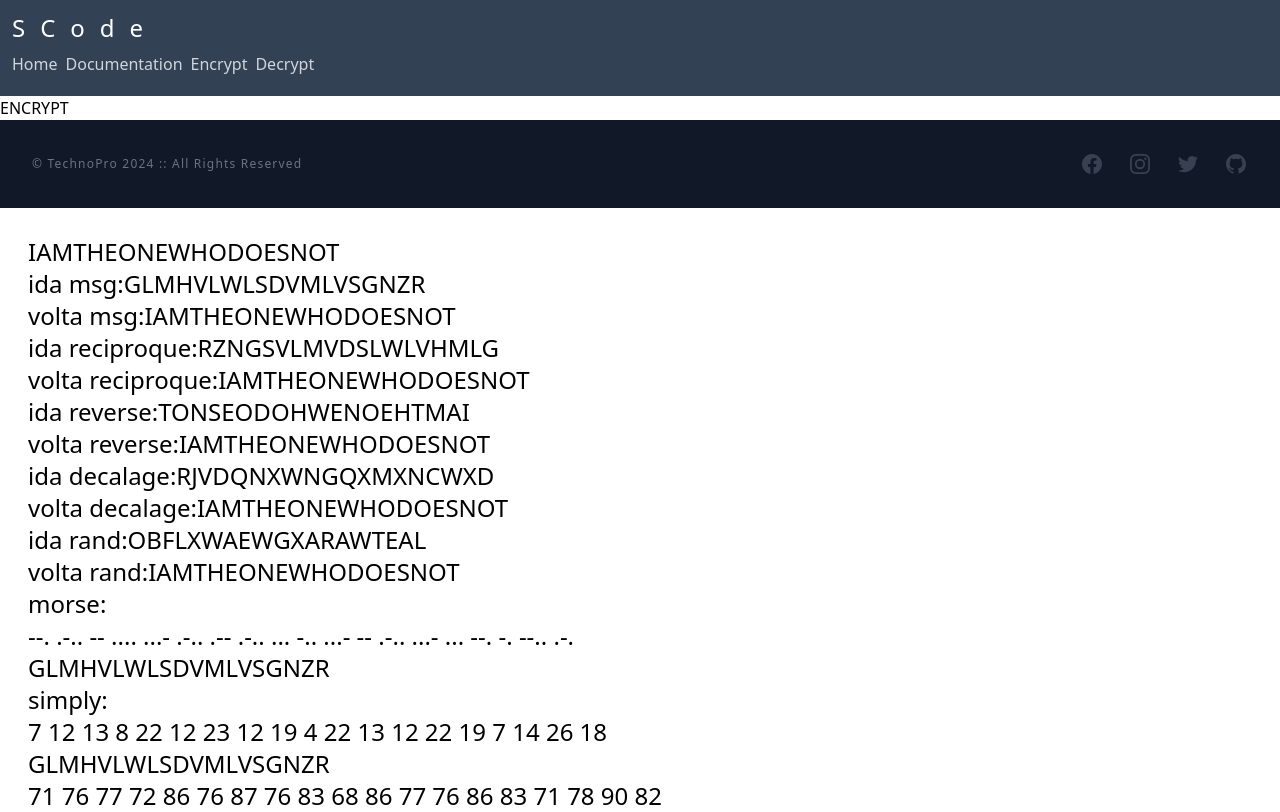
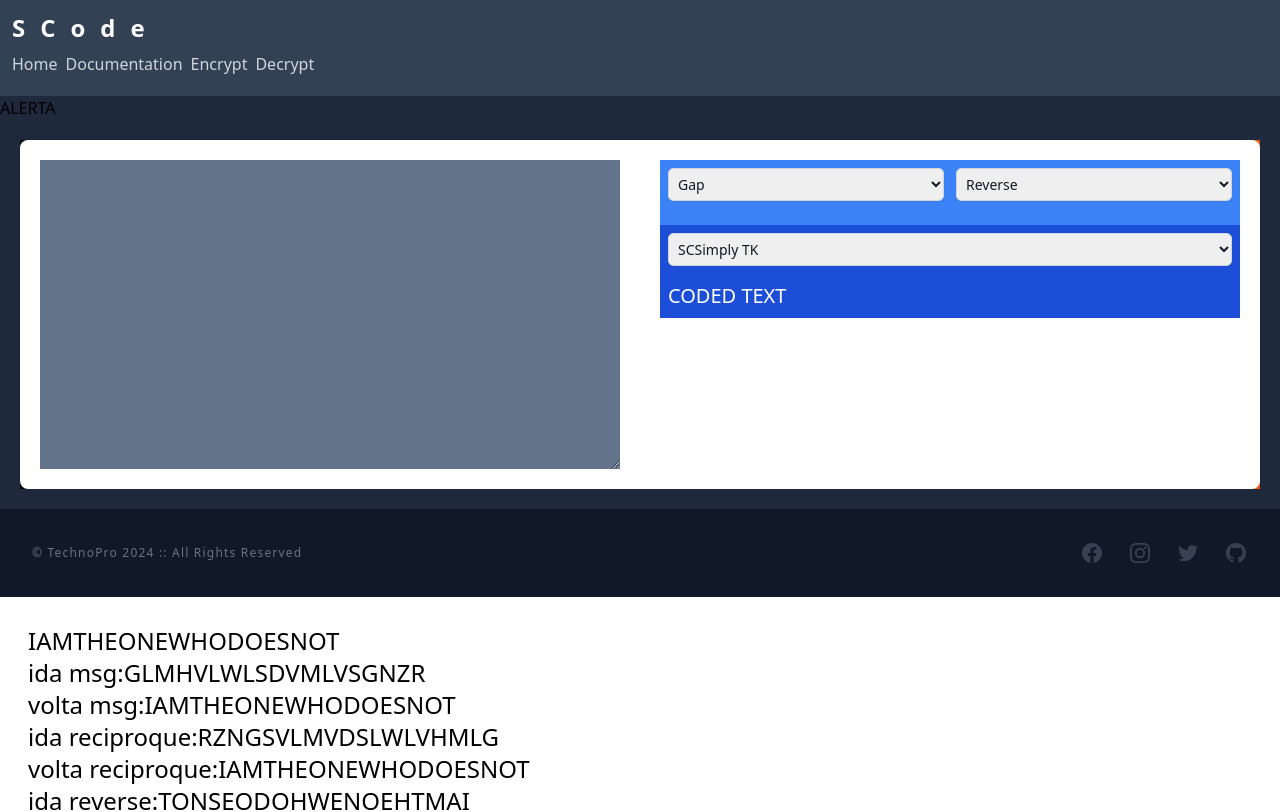
Before and after one commit to Mikeprogrammer973/scode, a React (Create React App) app in the folder scode/: page /encrypt in a window 1280 px wide. Shown: the top 812 px of the page. Built offline with nearby package versions, Linux system fonts and the light colour scheme.

Commit message:
Encrypt interface init...

```diff
--- a/scode/package.json
+++ b/scode/package.json
@@ -42,8 +42,6 @@
     ]
   },
   "devDependencies": {
-    "autoprefixer": "^10.4.19",
-    "postcss": "^8.4.39",
     "tailwindcss": "^3.4.4"
   }
 }
--- a/scode/src/App.tsx
+++ b/scode/src/App.tsx
@@ -34,7 +34,7 @@ function App() {
       <header className="p-3 bg-slate-700 text-white sticky top-0">
         <div>
           <img className='w-12 block sm:hidden' src={logo} alt="scode-logo" />
-          <h1 className='text-2xl font-light tracking-[15px] hidden sm:block'>SCode</h1>
+          <h1 className='text-2xl font-semibold tracking-[15px] hidden sm:block'>SCode</h1>
         </div>
         <nav className='flex gap-2 py-2 text-gray-300'>
           <Link className='hover:text-gray-100' to={'/'}>Home</Link>
--- a/scode/src/code/Code.tsx
+++ b/scode/src/code/Code.tsx
@@ -1,5 +1,4 @@
 import Alphabet from "../util/alphabet_reference";
-import { ponctuations } from "../util/ponctuation_ref";
 import ICode from "./ICode";
 
 export default abstract class Code implements ICode
@@ -16,7 +15,7 @@ export default abstract class Code implements ICode
         for(let i = 0; i < msg.length; i++)
         {
             if(i > 0) coded_msg += " "
-            coded_msg += ( ponctuations.indexOf(msg[i]) != -1 ? msg[i] : this.symbols[new Alphabet().normal().get().indexOf(msg[i])])
+            coded_msg +=  this.symbols[new Alphabet().normal().get().indexOf(msg[i])]
         }
 
         return coded_msg
--- a/scode/src/code/alpha_template/MutationTemplate.tsx
+++ b/scode/src/code/alpha_template/MutationTemplate.tsx
@@ -1,5 +1,4 @@
 import Alphabet from "../../util/alphabet_reference"
-import { ponctuations } from "../../util/ponctuation_ref"
 
 export default class MutationTemplate
 {
--- a/scode/src/interface/Encrypt.tsx
+++ b/scode/src/interface/Encrypt.tsx
@@ -1,7 +1,93 @@
+import { useState } from "react"
+import format_str from "../util/format_str"
+import MutationTemplate from "../code/alpha_template/MutationTemplate"
+import OrderTemplate from "../code/alpha_template/OrderTemplate"
 
 export default function Encrypt(): JSX.Element
 {
+
+    const [cypherType, setCypherType] = useState<number>(0)
+    const [txtMut, setTxtMut] = useState<number>(0)
+    const [txtOrder, setTxtOrder] = useState<number>(0)
+    const [key, setKey] = useState<string>("")
+    const [txt, setTxt] = useState<string>("")
+    const [fTxt, setFTxt] = useState<string>("")
+    const [[prmsD, setPrmsD], [prmsR, setPrmsR]] = [useState<{msg: string, decalage: number}>(), useState<{alpha_ref: string[], msg: string}>()]
+
+    /*if(txtMut == 0 && txtOrder == 0){
+        setPrmsD(MutationTemplate.decalage(OrderTemplate.reverse(txt)))
+        setFTxt(prmsD?.msg || "")
+    }
+    if(txtMut == 0 && txtOrder == 1){
+        setPrmsR(OrderTemplate.random(txt))
+        setPrmsD(MutationTemplate.decalage(prmsR?.msg || ""))
+        setFTxt(prmsD?.msg || "")
+    }
+    if(txtMut == 1 && txtOrder == 0) setFTxt(MutationTemplate.reciproque(OrderTemplate.reverse(txt)))
+    if(txtMut == 1 && txtOrder == 1){
+        setPrmsR(OrderTemplate.random(txt))
+        setFTxt(MutationTemplate.reciproque(prmsR?.msg || ""))
+    }*/
+
+
     return(
-        <div>ENCRYPT</div>
+        <section className="bg-slate-800">
+            <div>ALERTA</div>
+            <div className="grid grid-cols-1 lg:grid-cols-2 p-5">
+                <div className="aspect-[16/9] h-full bg-black">
+                    <div  className="bg-white rounded-tl-lg rounded-tr-lg lg:rounded-tr-none lg:rounded-bl-lg h-full w-full p-5">
+                        <textarea onChange={e => setTxt(e.target.value)} value={format_str(txt)} className="bg-slate-500 text-gray-300 text-xl w-full h-full p-5 outline-none"></textarea>
+                    </div>
+                </div>
+                <div className="aspect-[16/9] h-full bg-orange-600">
+                    <div className="bg-white rounded-bl-lg rounded-br-lg lg:rounded-bl-none lg:rounded-tr-lg h-full w-full p-5">
+                        <div className="bg-blue-500">
+                            <p className="p-2 flex gap-3 align-middle">
+                                <abbr className="w-[50%]" title="Mutation">
+                                    <select onChange={e => setTxtMut(e.target.selectedIndex)} className="w-full rounded-md border-0 p-1.5 text-gray-900 shadow-sm outline-gray-500 ring-1 ring-inset ring-gray-300 placeholder:text-gray-400 sm:text-sm sm:leading-6">
+                                        <option value="gap">Gap</option>
+                                        <option value="reciprocal">Reciprocal</option>
+                                    </select>
+                                </abbr>
+                                <abbr className="w-[50%]" title="Order">
+                                    <select onChange={e => setTxtOrder(e.target.selectedIndex)}  className="w-full rounded-md border-0 p-1.5 text-gray-900 shadow-sm outline-gray-500 ring-1 ring-inset ring-gray-300 placeholder:text-gray-400 sm:text-sm sm:leading-6">
+                                        <option value="reverse">Reverse</option>
+                                        <option value="random">Random</option>
+                                    </select>
+                                </abbr>
+                            </p>
+                            <p className="p-2 text-xl text-white">
+                                {fTxt}
+                            </p>
+                        </div>
+                        <div className="bg-blue-700">
+                        <p className="p-2">
+                                <abbr title="Cypher type">
+                                    <select onChange={e => setCypherType(e.target.selectedIndex)}  className="w-full rounded-md border-0 p-1.5 text-gray-900 shadow-sm outline-gray-500 ring-1 ring-inset ring-gray-300 placeholder:text-gray-400 sm:text-sm sm:leading-6">
+                                        <option value="simply_t">SCSimply TK</option>
+                                        <option value="simply_tm">SCSimply TM</option>
+                                        <option value="simply_n">SCSimply Num</option>
+                                        <option value="morse">SCMorse</option>
+                                        <option value="binary">SCBinary</option>
+                                        <option value="navajo">SCNavajo</option>
+                                        <option value="enigma">SCEnigma</option>
+                                        <option value="vigenere">SCVigenere</option>
+                                        <option value="frama">SCFrama</option>
+                                        <option value="bacon">SCBacon</option>
+                                        <option value="polybe">SCPolybe</option>
+                                    </select>
+                                </abbr>
+                                {(cypherType == 7 || cypherType == 8) && <abbr title="Key">
+                                    <input type="text" onChange={e => setKey(e.target.value)} value={format_str(key)} placeholder="Key" className="w-full my-2 rounded-md border-0 p-1.5 text-gray-900 shadow-sm outline-gray-500 ring-1 ring-inset ring-gray-300 placeholder:text-gray-400 sm:text-sm sm:leading-6" />
+                                </abbr>}
+                            </p>
+                            <p className="p-2 text-xl text-white">
+                                CODED TEXT
+                            </p>
+                        </div>
+                    </div>
+                </div>
+            </div>
+        </section>
     )
 }
--- a/scode/src/style/App.css
+++ b/scode/src/style/App.css
@@ -19,9 +19,18 @@
   top: 0px;
 }
 
+.m-0 {
+  margin: 0px;
+}
+
 .mx-auto {
   margin-left: auto;
   margin-right: auto;
+}
+
+.my-2 {
+  margin-top: 0.5rem;
+  margin-bottom: 0.5rem;
 }
 
 .mt-0 {
@@ -30,6 +39,14 @@
 
 .mt-8 {
   margin-top: 2rem;
+}
+
+.mb-0 {
+  margin-bottom: 0px;
+}
+
+.mr-\[-12px\] {
+  margin-right: -12px;
 }
 
 .block {
@@ -48,64 +65,68 @@
   display: none;
 }
 
-.h-\[100\%\] {
-  height: 100%;
+.aspect-square {
+  aspect-ratio: 1 / 1;
+}
+
+.aspect-video {
+  aspect-ratio: 16 / 9;
+}
+
+.aspect-\[16\/9\] {
+  aspect-ratio: 16/9;
+}
+
+.aspect-\[1\/2\] {
+  aspect-ratio: 1/2;
+}
+
+.aspect-\[32\/9\] {
+  aspect-ratio: 32/9;
+}
+
+.aspect-\[36\/9\] {
+  aspect-ratio: 36/9;
+}
+
+.aspect-\[34\/9\] {
+  aspect-ratio: 34/9;
 }
 
 .h-6 {
   height: 1.5rem;
 }
 
-.w-60 {
-  width: 15rem;
+.h-full {
+  height: 100%;
 }
 
-.w-36 {
-  width: 9rem;
-}
-
-.w-20 {
-  width: 5rem;
-}
-
-.w-16 {
-  width: 4rem;
+.max-h-screen {
+  max-height: 100vh;
 }
 
 .w-12 {
   width: 3rem;
 }
 
-.w-\[100\%\] {
+.w-6 {
+  width: 1.5rem;
+}
+
+.w-full {
   width: 100%;
 }
 
-.w-6 {
-  width: 1.5rem;
+.w-\[50\%\] {
+  width: 50%;
 }
 
 .max-w-screen-xl {
   max-width: 1280px;
 }
 
-.max-w-\[100\%\] {
-  max-width: 100%;
-}
-
 .cursor-default {
   cursor: default;
-}
-
-.columns-2 {
-  columns: 2;
-}
-
-.break-before-all {
-  break-before: all;
-}
-
-.grid-cols-2 {
-  grid-template-columns: repeat(2, minmax(0, 1fr));
 }
 
 .grid-cols-1 {
@@ -120,8 +141,8 @@
   justify-content: center;
 }
 
-.justify-items-center {
-  justify-items: center;
+.gap-2 {
+  gap: 0.5rem;
 }
 
 .gap-4 {
@@ -136,49 +157,92 @@
   gap: 0.75rem;
 }
 
-.gap-1 {
-  gap: 0.25rem;
+.rounded-md {
+  border-radius: 0.375rem;
 }
 
-.gap-2 {
-  gap: 0.5rem;
+.rounded-s-lg {
+  border-start-start-radius: 0.5rem;
+  border-end-start-radius: 0.5rem;
 }
 
-.gap-y-1 {
-  row-gap: 0.25rem;
+.rounded-tl-lg {
+  border-top-left-radius: 0.5rem;
 }
 
-.justify-self-start {
-  justify-self: start;
+.rounded-tr-lg {
+  border-top-right-radius: 0.5rem;
 }
 
-.justify-self-center {
-  justify-self: center;
+.rounded-br-lg {
+  border-bottom-right-radius: 0.5rem;
 }
 
-.overflow-scroll {
-  overflow: scroll;
-}
-
-.overflow-x-scroll {
-  overflow-x: scroll;
-}
-
-.break-normal {
-  overflow-wrap: normal;
-  word-break: normal;
-}
-
-.break-words {
-  overflow-wrap: break-word;
-}
-
-.break-keep {
-  word-break: keep-all;
+.rounded-bl-lg {
+  border-bottom-left-radius: 0.5rem;
 }
 
 .border-2 {
   border-width: 2px;
+}
+
+.border-0 {
+  border-width: 0px;
+}
+
+.bg-black {
+  --tw-bg-opacity: 1;
+  background-color: rgb(0 0 0 / var(--tw-bg-opacity));
+}
+
+.bg-gray-900 {
+  --tw-bg-opacity: 1;
+  background-color: rgb(17 24 39 / var(--tw-bg-opacity));
+}
+
+.bg-slate-500 {
+  --tw-bg-opacity: 1;
+  background-color: rgb(100 116 139 / var(--tw-bg-opacity));
+}
+
+.bg-slate-700 {
+  --tw-bg-opacity: 1;
+  background-color: rgb(51 65 85 / var(--tw-bg-opacity));
+}
+
+.bg-slate-100 {
+  --tw-bg-opacity: 1;
+  background-color: rgb(241 245 249 / var(--tw-bg-opacity));
+}
+
+.bg-gray-800 {
+  --tw-bg-opacity: 1;
+  background-color: rgb(31 41 55 / var(--tw-bg-opacity));
+}
+
+.bg-gray-600 {
+  --tw-bg-opacity: 1;
+  background-color: rgb(75 85 99 / var(--tw-bg-opacity));
+}
+
+.bg-slate-800 {
+  --tw-bg-opacity: 1;
+  background-color: rgb(30 41 59 / var(--tw-bg-opacity));
+}
+
+.bg-white {
+  --tw-bg-opacity: 1;
+  background-color: rgb(255 255 255 / var(--tw-bg-opacity));
+}
+
+.bg-orange-600 {
+  --tw-bg-opacity: 1;
+  background-color: rgb(234 88 12 / var(--tw-bg-opacity));
+}
+
+.bg-blue-500 {
+  --tw-bg-opacity: 1;
+  background-color: rgb(59 130 246 / var(--tw-bg-opacity));
 }
 
 .bg-blue-700 {
@@ -186,26 +250,32 @@
   background-color: rgb(29 78 216 / var(--tw-bg-opacity));
 }
 
-.bg-slate-700 {
-  --tw-bg-opacity: 1;
-  background-color: rgb(51 65 85 / var(--tw-bg-opacity));
+.p-20 {
+  padding: 5rem;
 }
 
-.bg-gray-900 {
-  --tw-bg-opacity: 1;
-  background-color: rgb(17 24 39 / var(--tw-bg-opacity));
-}
-
-.to-blue-800 {
-  --tw-gradient-to: #1e40af var(--tw-gradient-to-position);
+.p-3 {
+  padding: 0.75rem;
 }
 
 .p-7 {
   padding: 1.75rem;
 }
 
-.p-3 {
-  padding: 0.75rem;
+.p-5 {
+  padding: 1.25rem;
+}
+
+.p-2 {
+  padding: 0.5rem;
+}
+
+.p-1 {
+  padding: 0.25rem;
+}
+
+.p-1\.5 {
+  padding: 0.375rem;
 }
 
 .px-4 {
@@ -213,22 +283,18 @@
   padding-right: 1rem;
 }
 
+.py-2 {
+  padding-top: 0.5rem;
+  padding-bottom: 0.5rem;
+}
+
 .py-8 {
   padding-top: 2rem;
   padding-bottom: 2rem;
 }
 
-.py-2 {
-  padding-top: 0.5rem;
-  padding-bottom: 0.5rem;
-}
-
 .text-left {
   text-align: left;
-}
-
-.text-center {
-  text-align: center;
 }
 
 .align-middle {
@@ -245,37 +311,30 @@
   line-height: 1rem;
 }
 
-.font-bold {
-  font-weight: 700;
+.text-xl {
+  font-size: 1.25rem;
+  line-height: 1.75rem;
 }
 
 .font-semibold {
   font-weight: 600;
 }
 
-.font-light {
-  font-weight: 300;
+.tracking-\[15px\] {
+  letter-spacing: 15px;
 }
 
 .tracking-widest {
   letter-spacing: 0.1em;
 }
 
-.tracking-\[5px\] {
-  letter-spacing: 5px;
+.tracking-wide {
+  letter-spacing: 0.025em;
 }
 
-.tracking-\[10px\] {
-  letter-spacing: 10px;
-}
-
-.tracking-\[15px\] {
-  letter-spacing: 15px;
-}
-
-.text-white {
+.text-gray-300 {
   --tw-text-opacity: 1;
-  color: rgb(255 255 255 / var(--tw-text-opacity));
+  color: rgb(209 213 219 / var(--tw-text-opacity));
 }
 
 .text-gray-500 {
@@ -288,9 +347,55 @@
   color: rgb(55 65 81 / var(--tw-text-opacity));
 }
 
-.text-gray-300 {
+.text-purple-600 {
   --tw-text-opacity: 1;
-  color: rgb(209 213 219 / var(--tw-text-opacity));
+  color: rgb(147 51 234 / var(--tw-text-opacity));
+}
+
+.text-white {
+  --tw-text-opacity: 1;
+  color: rgb(255 255 255 / var(--tw-text-opacity));
+}
+
+.text-gray-900 {
+  --tw-text-opacity: 1;
+  color: rgb(17 24 39 / var(--tw-text-opacity));
+}
+
+.shadow-lg {
+  --tw-shadow: 0 10px 15px -3px rgb(0 0 0 / 0.1), 0 4px 6px -4px rgb(0 0 0 / 0.1);
+  --tw-shadow-colored: 0 10px 15px -3px var(--tw-shadow-color), 0 4px 6px -4px var(--tw-shadow-color);
+  box-shadow: var(--tw-ring-offset-shadow, 0 0 #0000), var(--tw-ring-shadow, 0 0 #0000), var(--tw-shadow);
+}
+
+.shadow-sm {
+  --tw-shadow: 0 1px 2px 0 rgb(0 0 0 / 0.05);
+  --tw-shadow-colored: 0 1px 2px 0 var(--tw-shadow-color);
+  box-shadow: var(--tw-ring-offset-shadow, 0 0 #0000), var(--tw-ring-shadow, 0 0 #0000), var(--tw-shadow);
+}
+
+.outline-none {
+  outline: 2px solid transparent;
+  outline-offset: 2px;
+}
+
+.outline-gray-500 {
+  outline-color: #6b7280;
+}
+
+.ring-1 {
+  --tw-ring-offset-shadow: var(--tw-ring-inset) 0 0 0 var(--tw-ring-offset-width) var(--tw-ring-offset-color);
+  --tw-ring-shadow: var(--tw-ring-inset) 0 0 0 calc(1px + var(--tw-ring-offset-width)) var(--tw-ring-color);
+  box-shadow: var(--tw-ring-offset-shadow), var(--tw-ring-shadow), var(--tw-shadow, 0 0 #0000);
+}
+
+.ring-inset {
+  --tw-ring-inset: inset;
+}
+
+.ring-gray-300 {
+  --tw-ring-opacity: 1;
+  --tw-ring-color: rgb(209 213 219 / var(--tw-ring-opacity));
 }
 
 .transition {
@@ -848,6 +953,11 @@ video {
   --tw-contain-style:  ;
 }
 
+.placeholder\:text-gray-400::placeholder {
+  --tw-text-opacity: 1;
+  color: rgb(156 163 175 / var(--tw-text-opacity));
+}
+
 .hover\:text-gray-100:hover {
   --tw-text-opacity: 1;
   color: rgb(243 244 246 / var(--tw-text-opacity));
@@ -878,21 +988,22 @@ video {
     align-items: center;
   }
 
-  .sm\:justify-center {
-    justify-content: center;
-  }
-
   .sm\:justify-between {
     justify-content: space-between;
-  }
-
-  .sm\:overflow-x-scroll {
-    overflow-x: scroll;
   }
 
   .sm\:px-6 {
     padding-left: 1.5rem;
     padding-right: 1.5rem;
+  }
+
+  .sm\:text-sm {
+    font-size: 0.875rem;
+    line-height: 1.25rem;
+  }
+
+  .sm\:leading-6 {
+    line-height: 1.5rem;
   }
 }
 
@@ -900,31 +1011,39 @@ video {
   .md\:grid-cols-2 {
     grid-template-columns: repeat(2, minmax(0, 1fr));
   }
-
-  .md\:grid-cols-1 {
-    grid-template-columns: repeat(1, minmax(0, 1fr));
-  }
-
-  .md\:justify-center {
-    justify-content: center;
-  }
-
-  .md\:overflow-x-scroll {
-    overflow-x: scroll;
-  }
-
-  .md\:overscroll-none {
-    overscroll-behavior: none;
-  }
-
-  .md\:text-left {
-    text-align: left;
-  }
 }
 
 @media (min-width: 1024px) {
+  .lg\:grid-cols-2 {
+    grid-template-columns: repeat(2, minmax(0, 1fr));
+  }
+
   .lg\:justify-end {
     justify-content: flex-end;
+  }
+
+  .lg\:rounded-tl-none {
+    border-top-left-radius: 0px;
+  }
+
+  .lg\:rounded-tr-none {
+    border-top-right-radius: 0px;
+  }
+
+  .lg\:rounded-bl-none {
+    border-bottom-left-radius: 0px;
+  }
+
+  .lg\:rounded-br-none {
+    border-bottom-right-radius: 0px;
+  }
+
+  .lg\:rounded-bl-lg {
+    border-bottom-left-radius: 0.5rem;
+  }
+
+  .lg\:rounded-tr-lg {
+    border-top-right-radius: 0.5rem;
   }
 
   .lg\:px-8 {
--- a/scode/src/util/ponctuation_ref.tsx
+++ /dev/null
@@ -1,2 +0,0 @@
-
-export const ponctuations: string[] = []
--- a/scode/src/util/verify_char.tsx
+++ b/scode/src/util/verify_char.tsx
@@ -1,8 +1,7 @@
 import Alphabet from "./alphabet_reference";
-import { ponctuations } from "./ponctuation_ref";
 
 export default function verify_char(char: string): boolean
 {
-    if(new Alphabet().normal().get().indexOf(char) != -1 || ponctuations.indexOf(char) != -1) return true
+    if(new Alphabet().normal().get().indexOf(char) != -1) return true
     return false
 }
--- a/scode/tailwind.config.js
+++ b/scode/tailwind.config.js
@@ -1,6 +1,6 @@
 /** @type {import('tailwindcss').Config} */
 module.exports = {
-  content: ["./src/*.tsx"],
+  content: ['./src/*tsx', './src/*/*tsx'],
   theme: {
     extend: {},
   },
```
Also changed, not shown: 1 other file (tests, documents, lock files or other folders).
